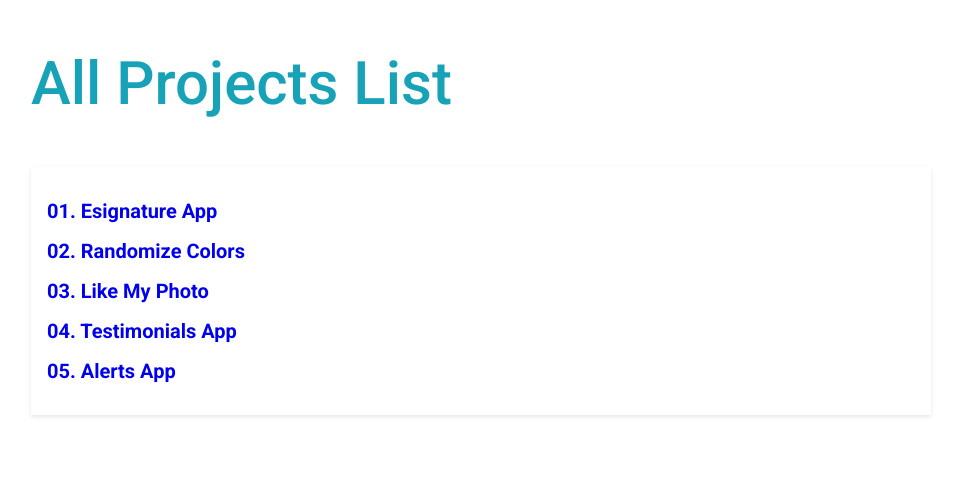
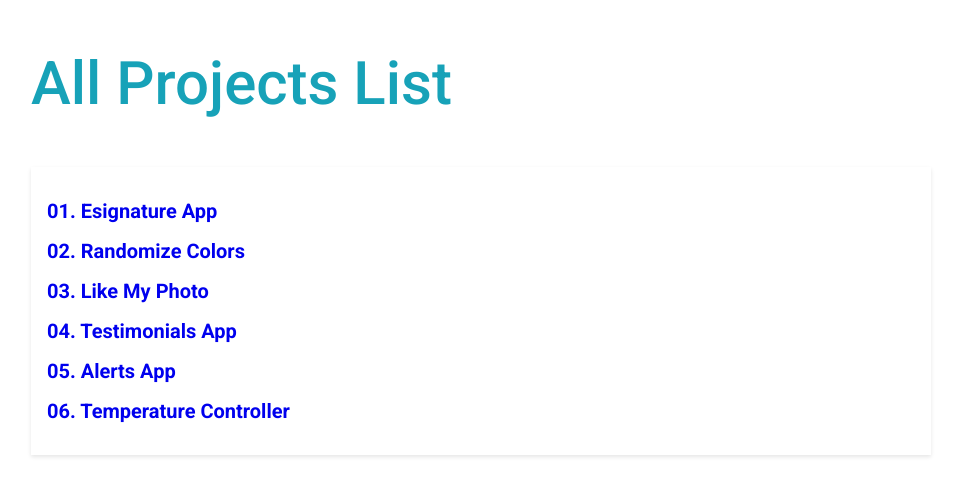
Before and after one commit to ajinkyacodes/reactjs-apps, a React (Create React App) app: page / in a window 1280 px wide. Shown: the top 496 px of the page, without its empty margins (159-1119 px from the left). Built offline with nearby package versions, Linux system fonts and the light colour scheme.

Commit message:
Created listing of temperature controller on homepage

```diff
--- a/src/App.js
+++ b/src/App.js
@@ -2,6 +2,7 @@ import "./App.css";
 import React from "react";
 import { Route, Routes } from "react-router-dom";
 
+import TermeratureController from "./projects/06-Temperature-Controller/TermeratureController";
 import AlertApp from './projects/05-Alerts/AlertApp';
 import TestimonialsApp from './projects/04-Testimonials-App/TestimonialsApp';
 import LikePhotoApp from "./projects/03-Like-My-Photo/LikePhotoApp";
@@ -19,6 +20,7 @@ function App() {
         <Route path="/project3" element={<LikePhotoApp />} />
         <Route path="/project4" element={<TestimonialsApp />} />
         <Route path="/project5" element={<AlertApp />} />
+        <Route path="/project6" element={<TermeratureController />} />
       </Routes>
     </div>
   );
--- a/src/pages/Home.jsx
+++ b/src/pages/Home.jsx
@@ -23,6 +23,9 @@ export default function List() {
           <li>
             <Link to="/project5"><Title classes={"fs-lg my-1"} text={"05. Alerts App"}/></Link>
           </li>
+          <li>
+            <Link to="/project6"><Title classes={"fs-lg my-1"} text={"06. Temperature Controller"}/></Link>
+          </li>
         </ul>
       </nav>
     </div>
```
